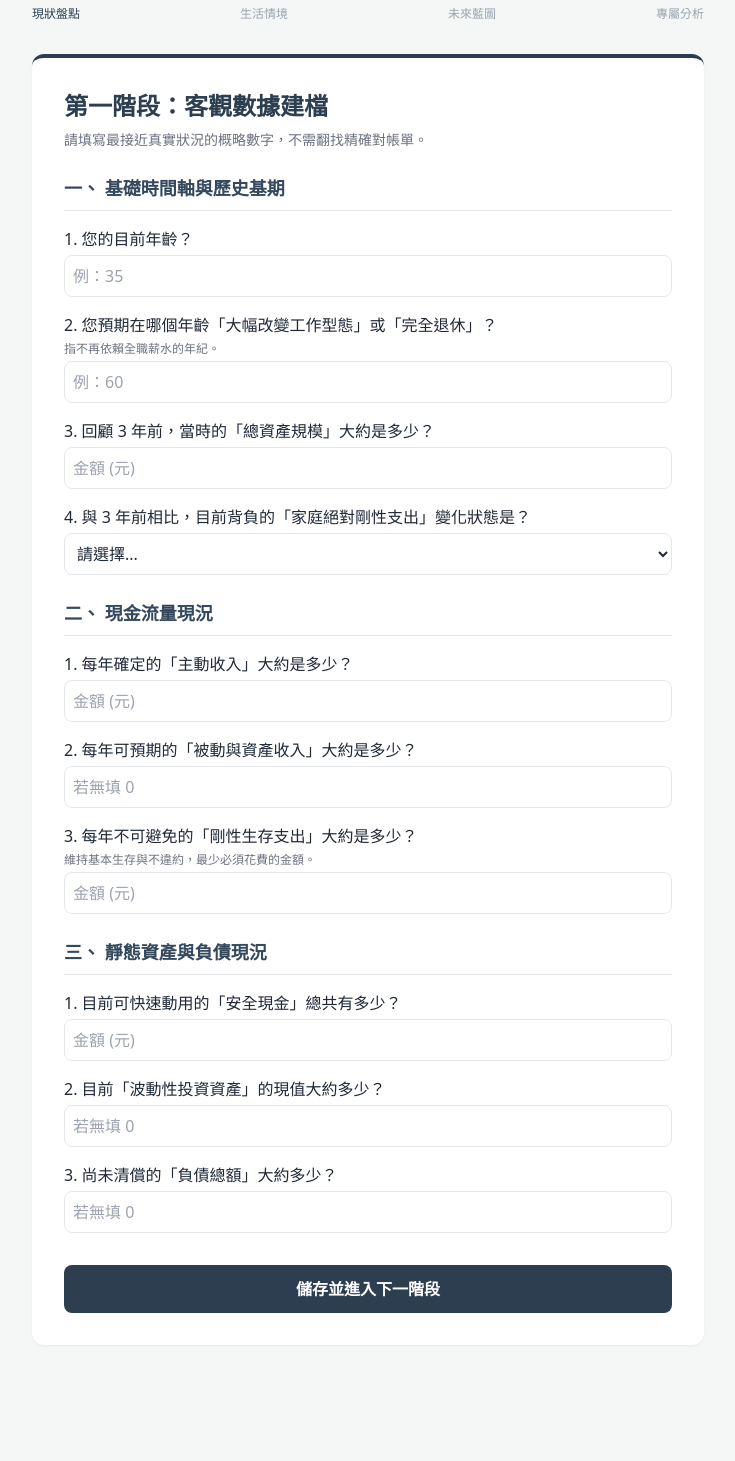
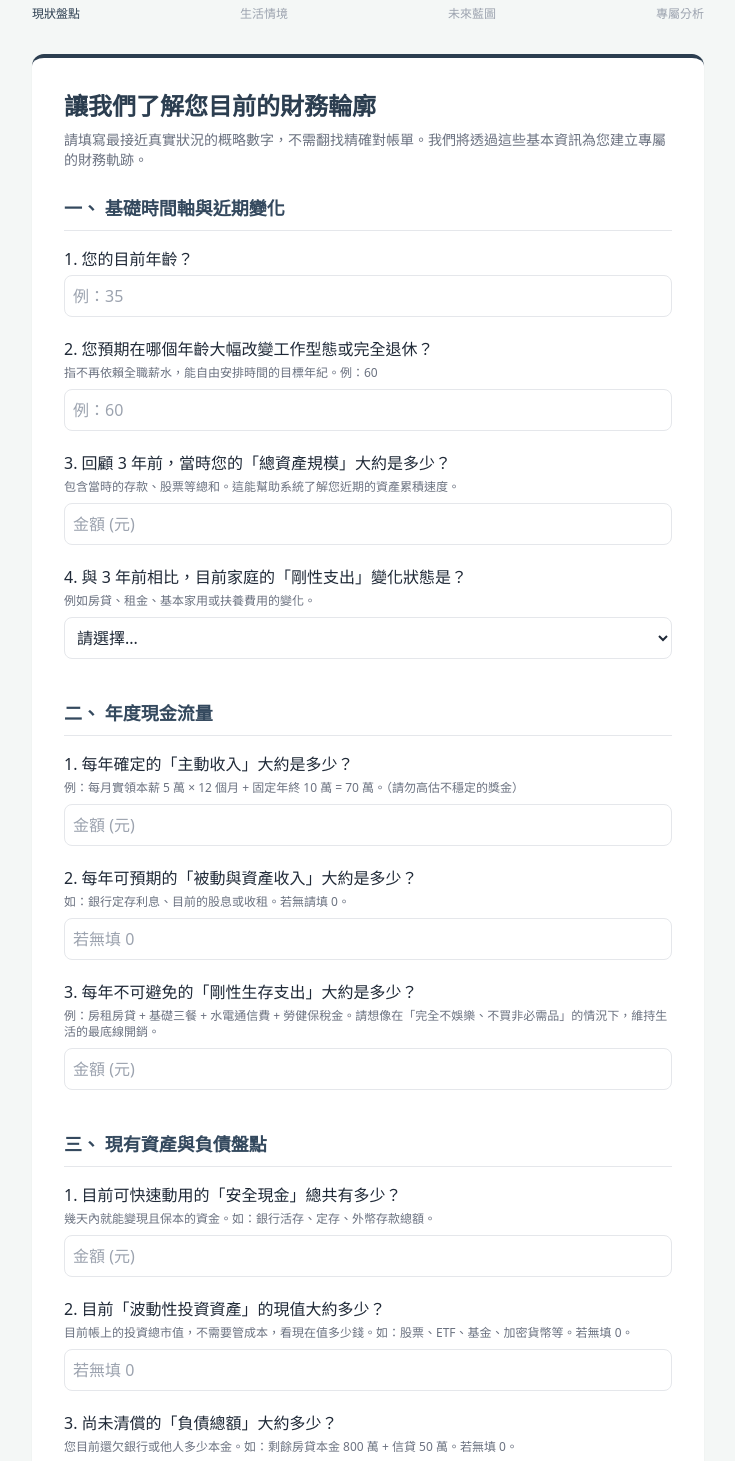
Before and after one commit to kevin770113/financial-trajectory-system, a React (Vite) app: page / in a window 1280 px wide. Shown: the part 66-1527 px from the top of the page, without its empty margins (272-1007 px from the left). Before the commit the page ends 1443 px from the top, so only its background shows below. Built offline with nearby package versions, Linux system fonts and the light colour scheme.

Commit message:
Update Stage1Form.jsx

```diff
--- a/src/components/Stage1Form.jsx
+++ b/src/components/Stage1Form.jsx
@@ -11,78 +11,86 @@ export default function Stage1Form() {
 
   return (
     <div className="max-w-2xl mx-auto bg-white p-6 md:p-8 rounded-xl shadow-sm border-t-4 border-primary">
-      <h2 className="text-2xl font-bold text-primary mb-2">第一階段：客觀數據建檔</h2>
-      <p className="text-gray-500 mb-6 text-sm">請填寫最接近真實狀況的概略數字，不需翻找精確對帳單。</p>
+      {/* 改版：柔化大標題與說明文字 */}
+      <h2 className="text-2xl font-bold text-primary mb-2">讓我們了解您目前的財務輪廓</h2>
+      <p className="text-gray-500 mb-6 text-sm">請填寫最接近真實狀況的概略數字，不需翻找精確對帳單。我們將透過這些基本資訊為您建立專屬的財務軌跡。</p>
 
       <div className="space-y-6">
         {/* 一、 基礎時間軸 */}
         <div>
-          <h3 className="text-lg font-semibold text-secondary border-b pb-2 mb-4">一、 基礎時間軸與歷史基期</h3>
+          <h3 className="text-lg font-semibold text-secondary border-b pb-2 mb-4">一、 基礎時間軸與近期變化</h3>
 
-          <div className="space-y-4">
+          <div className="space-y-5">
             <div>
               <label className="block font-medium mb-1">1. 您的目前年齡？</label>
               <input type="number" name="age" value={stage1Data.age} onChange={handleChange} className="w-full border rounded-lg p-2 focus:ring-2 focus:ring-accent outline-none" placeholder="例：35" />
             </div>
 
             <div>
-              <label className="block font-medium mb-1">2. 您預期在哪個年齡「大幅改變工作型態」或「完全退休」？</label>
-              <p className="text-xs text-gray-500 mb-1">指不再依賴全職薪水的年紀。</p>
+              <label className="block font-medium mb-1">2. 您預期在哪個年齡大幅改變工作型態或完全退休？</label>
+              <p className="text-xs text-gray-500 mb-2">指不再依賴全職薪水，能自由安排時間的目標年紀。例：60</p>
               <input type="number" name="retireAge" value={stage1Data.retireAge} onChange={handleChange} className="w-full border rounded-lg p-2 focus:ring-2 focus:ring-accent outline-none" placeholder="例：60" />
             </div>
 
             <div>
-              <label className="block font-medium mb-1">3. 回顧 3 年前，當時的「總資產規模」大約是多少？</label>
+              <label className="block font-medium mb-1">3. 回顧 3 年前，當時您的「總資產規模」大約是多少？</label>
+              <p className="text-xs text-gray-500 mb-2">包含當時的存款、股票等總和。這能幫助系統了解您近期的資產累積速度。</p>
               <input type="number" name="pastAssets" value={stage1Data.pastAssets} onChange={handleChange} className="w-full border rounded-lg p-2 focus:ring-2 focus:ring-accent outline-none" placeholder="金額 (元)" />
             </div>
 
             <div>
-              <label className="block font-medium mb-1">4. 與 3 年前相比，目前背負的「家庭絕對剛性支出」變化狀態是？</label>
+              <label className="block font-medium mb-1">4. 與 3 年前相比，目前家庭的「剛性支出」變化狀態是？</label>
+              <p className="text-xs text-gray-500 mb-2">例如房貸、租金、基本家用或扶養費用的變化。</p>
               <select name="pastExpenseTrend" value={stage1Data.pastExpenseTrend} onChange={handleChange} className="w-full border rounded-lg p-2 bg-white focus:ring-2 focus:ring-accent outline-none">
                 <option value="">請選擇...</option>
-                <option value="A">顯著減少 (下降 20% 以上)</option>
-                <option value="B">維持平穩 (增減 10% 以內)</option>
-                <option value="C">溫和增加 (增加 10% - 30%)</option>
-                <option value="D">結構性增加 (增加 30% 以上)</option>
+                <option value="A">顯著減少 (下降 20% 以上：如車貸/房貸清償)</option>
+                <option value="B">維持平穩 (增減 10% 以內：無重大生活結構改變)</option>
+                <option value="C">溫和增加 (增加 10% - 30%：隨通膨或小額支出調升)</option>
+                <option value="D">結構性增加 (增加 30% 以上：如買房繳息、新生兒、長輩照護)</option>
               </select>
             </div>
           </div>
         </div>
 
         {/* 二、 現金流量現況 */}
-        <div>
-          <h3 className="text-lg font-semibold text-secondary border-b pb-2 mb-4">二、 現金流量現況</h3>
-          <div className="space-y-4">
+        <div className="pt-4">
+          <h3 className="text-lg font-semibold text-secondary border-b pb-2 mb-4">二、 年度現金流量</h3>
+          <div className="space-y-5">
             <div>
               <label className="block font-medium mb-1">1. 每年確定的「主動收入」大約是多少？</label>
+              <p className="text-xs text-gray-500 mb-2">例：每月實領本薪 5 萬 × 12 個月 + 固定年終 10 萬 = 70 萬。（請勿高估不穩定的獎金）</p>
               <input type="number" name="activeIncome" value={stage1Data.activeIncome} onChange={handleChange} className="w-full border rounded-lg p-2 focus:ring-2 focus:ring-accent outline-none" placeholder="金額 (元)" />
             </div>
             <div>
               <label className="block font-medium mb-1">2. 每年可預期的「被動與資產收入」大約是多少？</label>
+              <p className="text-xs text-gray-500 mb-2">如：銀行定存利息、目前的股息或收租。若無請填 0。</p>
               <input type="number" name="passiveIncome" value={stage1Data.passiveIncome} onChange={handleChange} className="w-full border rounded-lg p-2 focus:ring-2 focus:ring-accent outline-none" placeholder="若無填 0" />
             </div>
             <div>
               <label className="block font-medium mb-1">3. 每年不可避免的「剛性生存支出」大約是多少？</label>
-              <p className="text-xs text-gray-500 mb-1">維持基本生存與不違約，最少必須花費的金額。</p>
+              <p className="text-xs text-gray-500 mb-2">例：房租房貸 + 基礎三餐 + 水電通信費 + 勞健保稅金。請想像在「完全不娛樂、不買非必需品」的情況下，維持生活的最底線開銷。</p>
               <input type="number" name="rigidExpense" value={stage1Data.rigidExpense} onChange={handleChange} className="w-full border rounded-lg p-2 focus:ring-2 focus:ring-accent outline-none" placeholder="金額 (元)" />
             </div>
           </div>
         </div>
 
         {/* 三、 靜態資產與負債現況 */}
-        <div>
-          <h3 className="text-lg font-semibold text-secondary border-b pb-2 mb-4">三、 靜態資產與負債現況</h3>
-          <div className="space-y-4">
+        <div className="pt-4">
+          <h3 className="text-lg font-semibold text-secondary border-b pb-2 mb-4">三、 現有資產與負債盤點</h3>
+          <div className="space-y-5">
             <div>
               <label className="block font-medium mb-1">1. 目前可快速動用的「安全現金」總共有多少？</label>
+              <p className="text-xs text-gray-500 mb-2">幾天內就能變現且保本的資金。如：銀行活存、定存、外幣存款總額。</p>
               <input type="number" name="safeCash" value={stage1Data.safeCash} onChange={handleChange} className="w-full border rounded-lg p-2 focus:ring-2 focus:ring-accent outline-none" placeholder="金額 (元)" />
             </div>
             <div>
               <label className="block font-medium mb-1">2. 目前「波動性投資資產」的現值大約多少？</label>
+              <p className="text-xs text-gray-500 mb-2">目前帳上的投資總市值，不需要管成本，看現在值多少錢。如：股票、ETF、基金、加密貨幣等。若無填 0。</p>
               <input type="number" name="investedAssets" value={stage1Data.investedAssets} onChange={handleChange} className="w-full border rounded-lg p-2 focus:ring-2 focus:ring-accent outline-none" placeholder="若無填 0" />
             </div>
             <div>
               <label className="block font-medium mb-1">3. 尚未清償的「負債總額」大約多少？</label>
+              <p className="text-xs text-gray-500 mb-2">您目前還欠銀行或他人多少本金。如：剩餘房貸本金 800 萬 + 信貸 50 萬。若無填 0。</p>
               <input type="number" name="debt" value={stage1Data.debt} onChange={handleChange} className="w-full border rounded-lg p-2 focus:ring-2 focus:ring-accent outline-none" placeholder="若無填 0" />
             </div>
           </div>
@@ -94,7 +102,7 @@ export default function Stage1Form() {
         onClick={() => setCurrentStage(2)}
         className="w-full mt-8 bg-primary text-white py-3 rounded-lg font-semibold hover:bg-secondary transition-colors"
       >
-        儲存並進入下一階段
+        儲存並進入下一頁
       </button>
     </div>
   );
```
